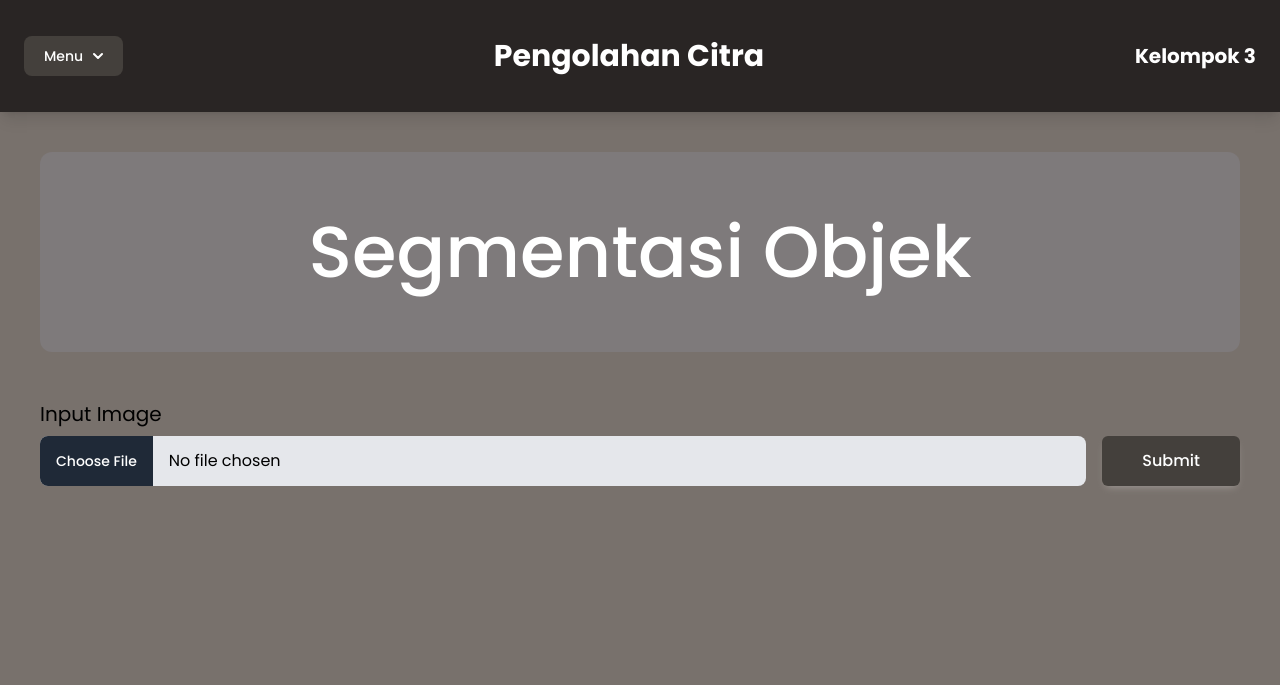
After one commit to fatiyaquzza/Pengcit_Tugas1, a Flask app: page /removeBackground in a window 1280 px wide. The commit adds this page. Shown: the top 685 px of the page. Run offline with Flask 3, Linux system fonts and the light colour scheme; a map, chart or similar area stays blank; some libraries are stand-ins or nearby versions.

Commit message:
feat: fitur remove background

```diff
--- a/app.py
+++ b/app.py
@@ -4,6 +4,10 @@ from werkzeug.utils import secure_filename
 import os
 import matplotlib.pyplot as plt
 import cv2
+import numpy as np
+from PIL import Image
+import tensorflow as tf
+import urllib
 
 app = Flask(__name__)
 
@@ -157,7 +161,6 @@ def blur_faces(image_path, blur_level):
     return blurred_image_path
 
 
-
 @app.route('/faceBlur', methods=['GET', 'POST'])
 def face_blur():
     error = None
@@ -194,7 +197,65 @@ def face_blur():
 
     return render_template('blur.html')
 
+def remove_bg(image_path):
+    img = cv2.imread(image_path)
+    edges = cv2.Canny(img, 80,150)
+    kernel = np.ones((5,5), np.uint8)
+    closing = cv2.morphologyEx(edges, cv2.MORPH_CLOSE, kernel, iterations=3)
+    erosion = cv2.morphologyEx(closing, cv2.MORPH_ERODE, kernel, iterations=1)
 
+    # When using Grabcut the mask image should be:
+    #    0 - sure background
+    #    1 - sure foreground
+    #    2 - unknown
+
+    mask = np.zeros(img.shape[:2], np.uint8)
+    mask[:] = 2
+    mask[erosion == 255] = 1
+    bgdmodel = np.zeros((1, 65), np.float64)
+    fgdmodel = np.zeros((1, 65), np.float64)
+
+    out_mask = mask.copy()
+    out_mask, _, _ = cv2.grabCut(img,out_mask,None,bgdmodel,fgdmodel,1,cv2.GC_INIT_WITH_MASK)
+    out_mask = np.where((out_mask==2)|(out_mask==0),0,1).astype('uint8')
+    img_removed_bg = img*out_mask[:,:,np.newaxis]
+    removed_bg_image_path = os.path.join(app.config['UPLOAD'], 'img_removed_bg.jpg')
+    cv2.imwrite(removed_bg_image_path, img_removed_bg)
+
+    return removed_bg_image_path
+
+@app.route('/removeBackground', methods=['GET', 'POST'])
+def removebg():
+    error = None
+    if request.method == 'POST':
+        # Check if the 'img' file is in the request
+        if 'img' not in request.files:
+            error = 'Please Select a Picture'
+            return render_template('remove_bg.html', error=error)
+
+        file = request.files['img']
+
+        # Check if the file name is empty
+        if file.filename == '':
+            error = 'Please Select a Picture'
+            return render_template('remove_bg.html', error=error)
+
+        # Check if the file is allowed (e.g., only image files)
+        allowed_extensions = {'jpg', 'jpeg', 'png', 'gif'}
+        if '.' not in file.filename or file.filename.rsplit('.', 1)[1].lower() not in allowed_extensions:
+            error = 'File is not allowed'
+            return render_template('remove_bg.html', error=error)
+
+        filename = secure_filename(file.filename)
+        file.save(os.path.join(app.config['UPLOAD'], filename))
+        image_path = os.path.join(app.config['UPLOAD'], filename)
+
+        # Call the function to remove the background
+        remove_background_img = remove_bg(image_path)
+
+        return render_template('remove_bg.html', img=image_path, img2=remove_background_img)
+
+    return render_template('remove_bg.html')
 
 if __name__ == '__main__':
     app.run(debug=True,port=8001)
--- a/static/css/main.css
+++ b/static/css/main.css
@@ -1584,17 +1629,24 @@ input:checked + .toggle-bg {
   padding-bottom: 0.32rem;
 }
 
-.px-3 {
-  padding-left: 0.75rem;
-  padding-right: 0.75rem;
-}
-
 .pt-2 {
   padding-top: 0.5rem;
 }
 
+.pt-6 {
+  padding-top: 1.5rem;
+}
+
 .text-center {
   text-align: center;
+}
+
+.text-justify {
+  text-align: justify;
+}
+
+.font-Poppins {
+  font-family: Poppins;
 }
 
 .text-2xl {
--- /dev/null
+++ b/templates/remove_bg.html
@@ -0,0 +1,111 @@
+<!DOCTYPE html>
+<html lang="en">
+<head>
+    <meta charset="UTF-8">
+    <meta name="viewport" content="width=device-width, initial-scale=1.0">
+    <title>Segmentasi</title>
+    <link rel="stylesheet" href="/static/css/main.css" />
+    <script src="https://code.jquery.com/jquery-3.6.0.min.js"></script>
+    <script src="https://cdnjs.cloudflare.com/ajax/libs/fabric.js/4.5.0/fabric.min.js"></script>
+    <link href="https://fonts.googleapis.com/css2?family=Poppins:wght@300;400;500;700;800&display=swap" rel="stylesheet">
+</head>
+<body class="bg-stone-500 font-Poppins">
+  <nav
+  class=" flex w-full flex-wrap items-center justify-between bg-stone-800 text-white py-3 shadow-lg mb-10 sticky top-0"
+>
+  <div
+    class="flex w-full flex-wrap items-center justify-between px-6 py-6 lg:px-6"
+  >
+
+<button id="dropdownDefaultButton" data-dropdown-toggle="dropdown" class="hover:text-stone-700 hover:bg-white bg-stone-700 text-white focus:ring-4 focus:outline-none focus:ring-blue-300 font-medium rounded-lg text-sm px-5 py-2.5 text-center inline-flex items-center dark:bg-blue-600 dark:hover:bg-blue-700 dark:focus:ring-blue-800" type="button">Menu<svg class="w-2.5 h-2.5 ml-2.5" aria-hidden="true" xmlns="http://www.w3.org/2000/svg" fill="none" viewBox="0 0 10 6">
+<path stroke="currentColor" stroke-linecap="round" stroke-linejoin="round" stroke-width="2" d="m1 1 4 4 4-4"/>
+</svg></button>
+<!-- Dropdown menu -->
+<div id="dropdown" class="z-10 hidden bg-white divide-y divide-gray-100 rounded-lg shadow w-44 dark:bg-gray-700">
+<ul class="py-2 text-sm text-gray-700 dark:text-gray-200" aria-labelledby="dropdownDefaultButton">
+<li>
+  <a href="{{ url_for('home') }}" class="block px-4 py-2 hover:bg-gray-100 dark:hover:bg-gray-600 dark:hover:text-white">Home</a>
+</li>
+<li>
+  <a href="{{ url_for('histogram_equ') }}" class="block px-4 py-2 hover:bg-gray-100 dark:hover:bg-gray-600 dark:hover:text-white">Histogram Equalization</a>
+</li>
+<li>
+  <a href="{{ url_for('edge') }}" class="block px-4 py-2 hover:bg-gray-100 dark:hover:bg-gray-600 dark:hover:text-white">Edge</a>
+</li>
+<li>
+  <a href="{{ url_for('face_blur') }}" class="block px-4 py-2 hover:bg-gray-100 dark:hover:bg-gray-600 dark:hover:text-white">Face Blur</a>
+</li>
+</ul>
+</div>
+
+  <h3 class=" font-bold text-3xl"> Pengolahan Citra </h3>
+
+    <h4
+      class=" font-bold text-xl"
+    >
+      Kelompok 3
+    </h4>
+  </div>
+</nav>
+
+    <h2
+    class="text-center lg:text-7xl md:text-6xl sm:text-5xl text-4xl font-medium py-16 mx-10 mb-12 bg-indigo-300 bg-opacity-10 text-white rounded-xl"
+  >
+    Segmentasi Objek
+    </h2>
+
+    <form
+        action="{{ url_for('removebg') }}"
+        enctype="multipart/form-data"
+        method="POST"
+        class=""
+    >
+        <div class="mx-10">
+        <label
+            for="formFile"
+            class="mb-2 inline-block text-black text-xl"
+            >Input Image</label
+        >
+
+        <div class="flex">
+            <input
+            name="img"
+            id="img"
+            type="file"
+            class=" m-0 block w-full min-w-0 flex-auto cursor-pointer rounded-lg  bg-clip-padding  py-[0.32rem] font-normal leading-[2.15] bg-gray-200 text-black transition duration-300 ease-in-out file:-mx-3 file:-my-[0.32rem] file:cursor-pointer file:overflow-hidden file:rounded-none file:border-0 file:border-solid file:border-inherit file:bg-neutral-100 file:px-3 file:py-[0.32rem] file:text-neutral-700 file:transition file:duration-150 file:ease-in-out file:[border-inline-end-width:1px] file:[margin-inline-end:0.75rem] hover:file:bg-neutral-200 focus:border-primary focus:text-neutral-700 focus:shadow-te-primary focus:outline-none dark:border-neutral-600"
+            />
+
+            <input
+            type="submit"
+            class="inline-flex items-center justify-center px-10 py-2 text-base font-medium leading-6 text-white whitespace-no-wrap bg-stone-700 border-stone-800 rounded-md shadow-[0_4px_9px_-4px_#a8a29e] hover:bg-stone-800 ml-4 hover:shadow-[0_8px_9px_-4px_#a8a29e,0_4px_18px_0_#a8a29e]"
+            />
+        </div>
+        </div>
+
+        <canvas id="canvas" width="200" height="200"></canvas>
+        <input type="hidden" id="roi_coordinates" name="roi_coordinates">
+    </form>
+
+    <div class="flex justify-center">
+        <div class="mr-10">
+          {% if img %}
+          <h4 class="text-center font-medium text-2xl text-white mb-6">
+            Gambar Awal
+          </h4>
+          <img src="{{ img }}" class="w-[500px]" />
+          {% endif %}
+        </div>
+
+        <div class="mr-10">
+          {% if img2 %}
+          <h4 class="text-center font-medium text-2xl text-white mb-6">
+            Gambar setelah dihilangkan background
+          </h4>
+          <img src="{{ img2 }}" class="w-[500px]" />
+          {% endif %}
+        </div>
+
+        <script src="https://cdnjs.cloudflare.com/ajax/libs/flowbite/1.8.1/flowbite.min.js"></script>
+
+</body>
+</html>
```
Also changed, not shown: other parts of static/css/main.css (+88 -9 lines), templates/home.html (+23 -0 lines).
